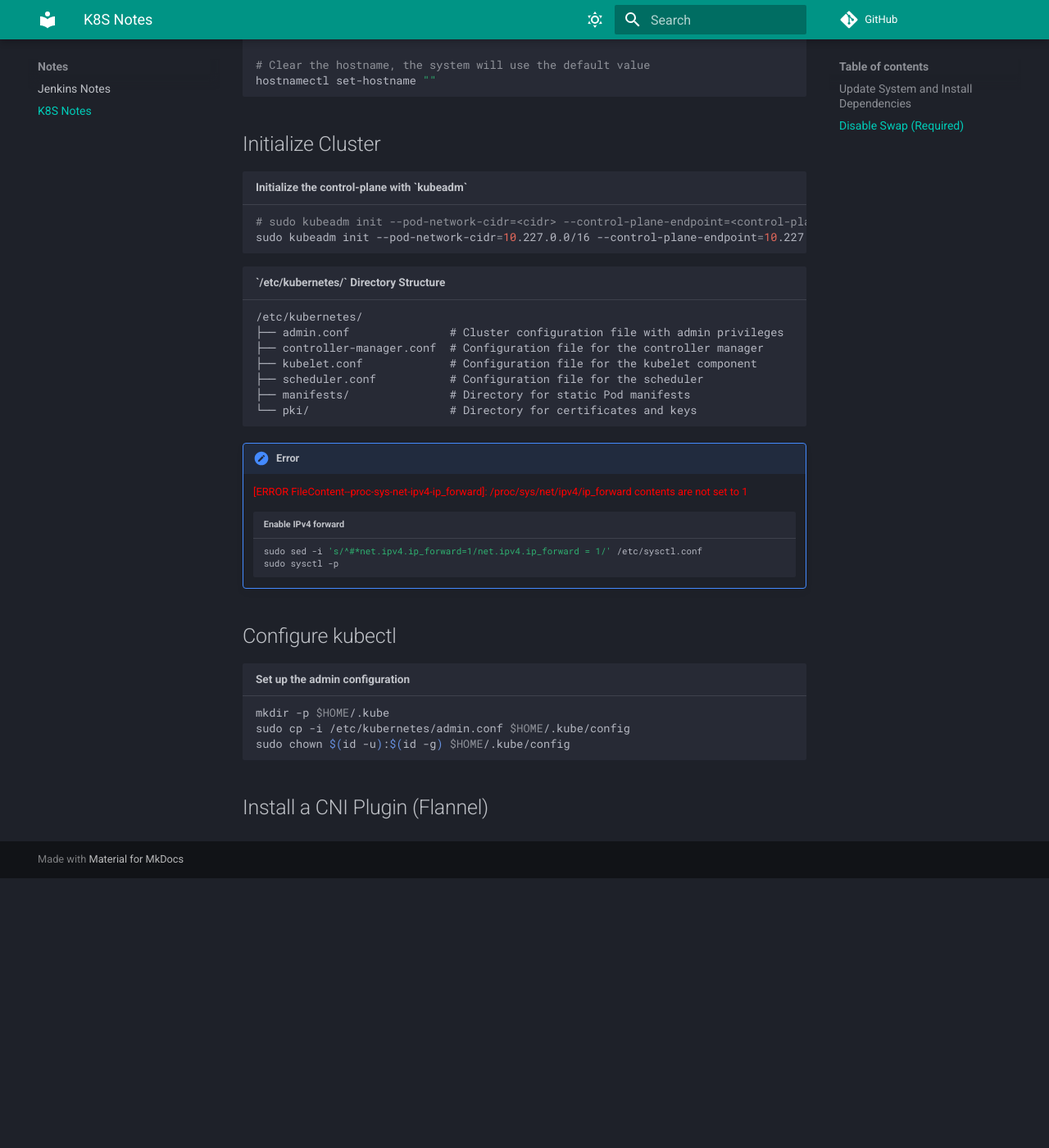
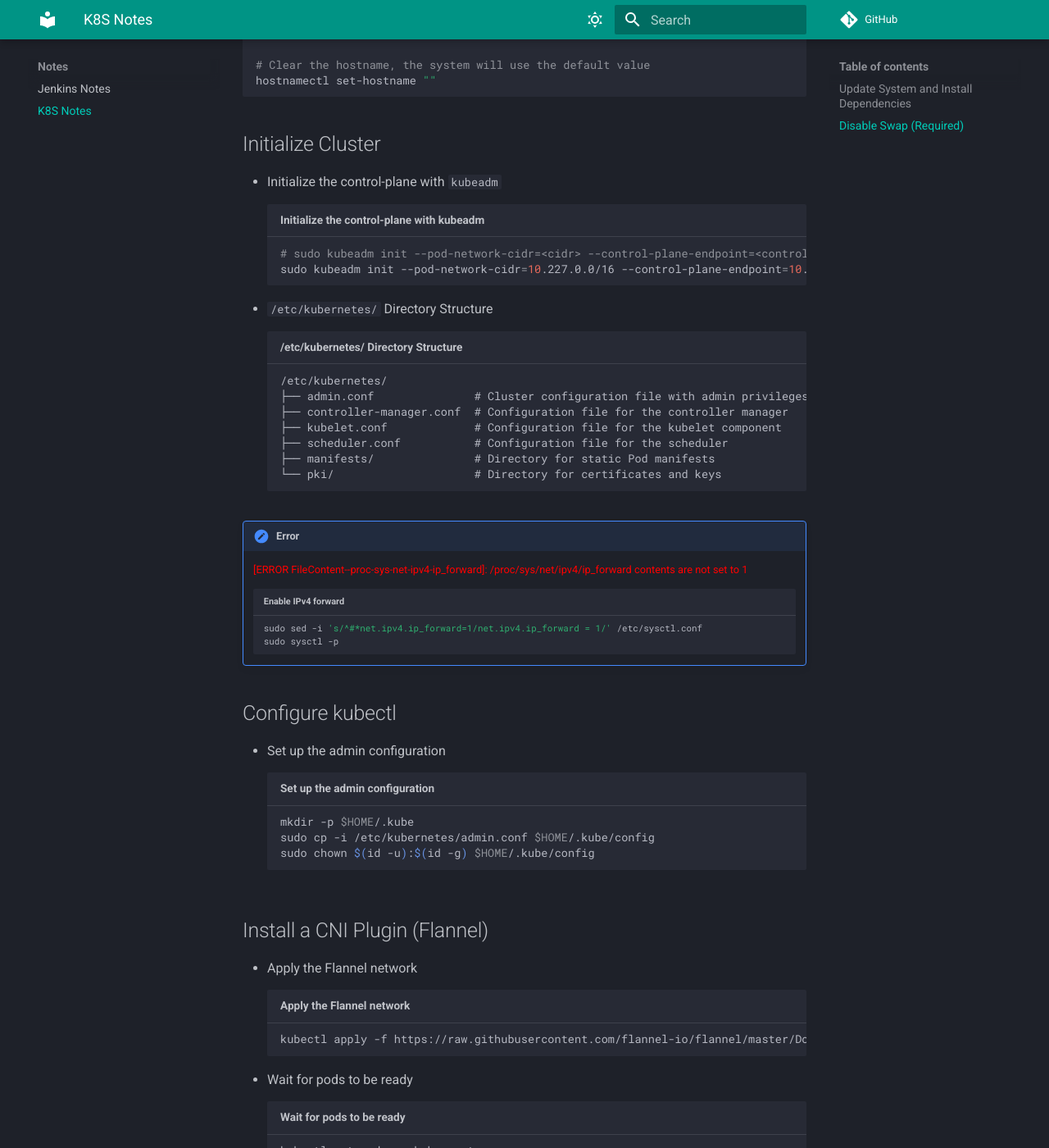
Before and after one commit to zhouushe/notes, an MkDocs documentation site: the page built from docs/k8s.md, in a window 1280 px wide and 1400 px high, scrolled down 2515 px. Shown: the whole window at 82% size. Built offline with MkDocs 1.6.1 and Material for MkDocs 9.7.7, drawn with Linux system fonts in a browser that asks for light colours; comment, search, counter and statistics services are not loaded; before the commit the page ends 3586 px from its top, so only the background shows below that.

Commit message:
Update k8s.md

````diff
--- a/docs/k8s.md
+++ b/docs/k8s.md
@@ -83,11 +83,13 @@
 ```
 
 ## Initialize Cluster
-```bash title="Initialize the control-plane with `kubeadm`"
+- Initialize the control-plane with `kubeadm`
+```bash title="Initialize the control-plane with kubeadm"
 # sudo kubeadm init --pod-network-cidr=<cidr> --control-plane-endpoint=<control-plane-ip>
 sudo kubeadm init --pod-network-cidr=10.227.0.0/16 --control-plane-endpoint=10.227.224.235
 ```
-```text title="`/etc/kubernetes/` Directory Structure"
+- `/etc/kubernetes/` Directory Structure
+```text title="/etc/kubernetes/ Directory Structure"
 /etc/kubernetes/
 ├── admin.conf               # Cluster configuration file with admin privileges
 ├── controller-manager.conf  # Configuration file for the controller manager
@@ -105,6 +107,7 @@
     ```
 
 ## Configure kubectl
+- Set up the admin configuration
 ```bash title="Set up the admin configuration"
 mkdir -p $HOME/.kube
 sudo cp -i /etc/kubernetes/admin.conf $HOME/.kube/config
@@ -112,3 +115,11 @@
 ```
 
 ## Install a CNI Plugin (Flannel)
+- Apply the Flannel network
+```bash title="Apply the Flannel network"
+kubectl apply -f https://raw.githubusercontent.com/flannel-io/flannel/master/Documentation/kube-flannel.yml
+```
+- Wait for pods to be ready
+```bash title="Wait for pods to be ready"
+kubectl get pods -n kube-system
+```
````
